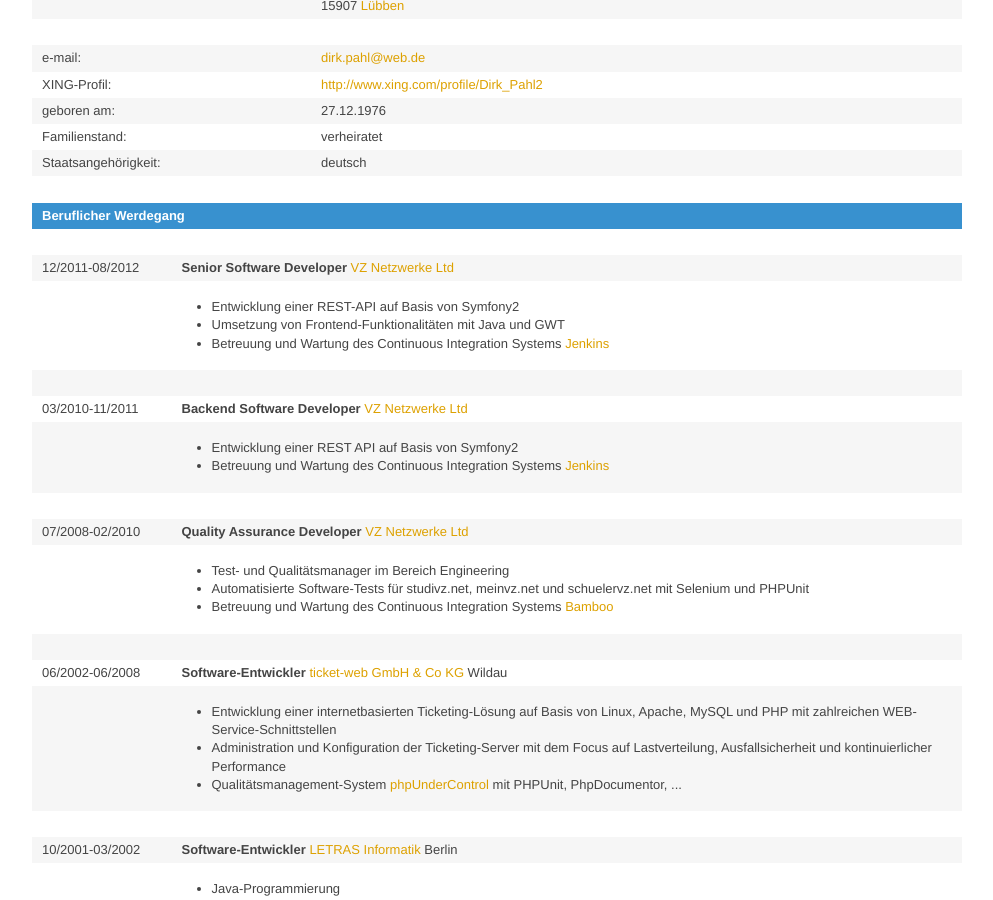
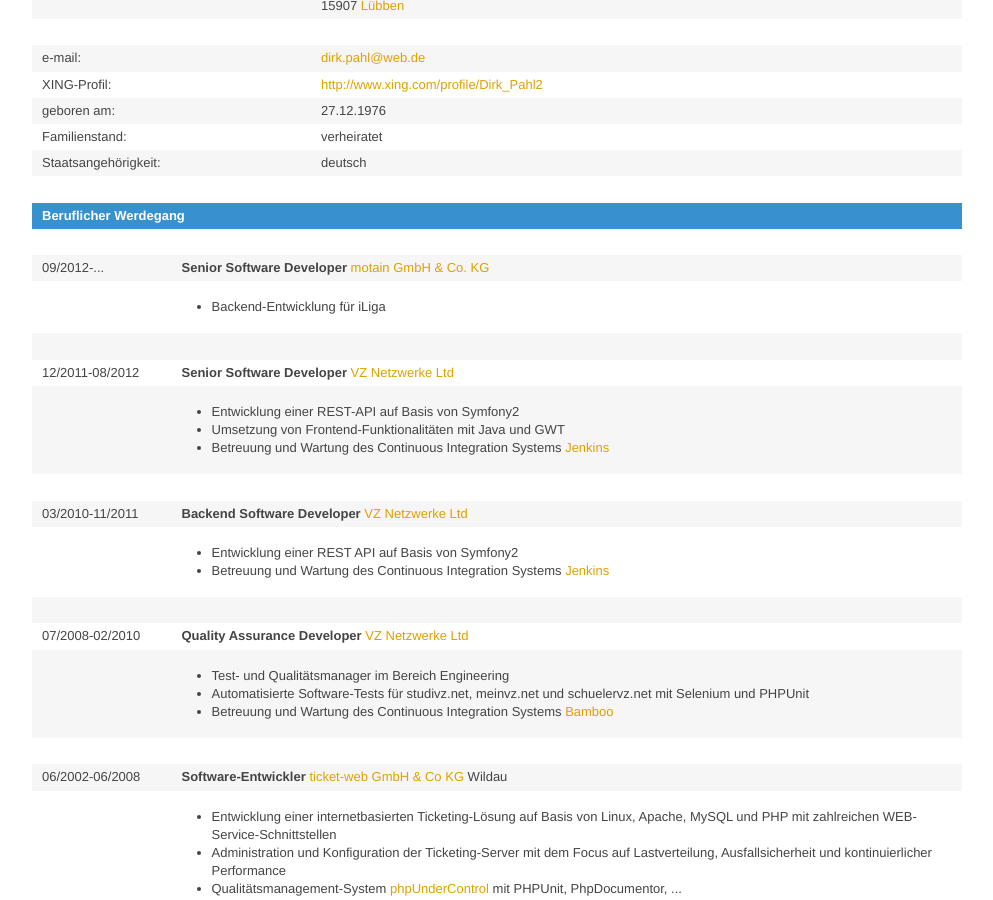
Before and after one commit to dirkaholic/dirkaholic.github.com, a Jekyll site: the page built from index.html, in a window 1280 px wide and 900 px high, scrolled down 485 px. Shown: the whole window, without its empty margins (158-1151 px from the left). Built offline with Jekyll 4.4.1, drawn with Linux system fonts in a browser that asks for light colours; nearby versions of some CDN libraries; some web fonts are replaced; Markdown is read by kramdown in place of the engine named in the settings.

Commit message:
Add new job at motain

```diff
--- a/index.html
+++ b/index.html
@@ -114,6 +114,22 @@
     </tr>
     </thead>
     <tbody>
+    <tr>
+        <td>&nbsp;</td>
+        <td>&nbsp;</td>
+    </tr>
+    <tr>
+        <td>09/2012-...</td>
+        <td><b>Senior Software Developer</b> <a href="http://www.motain.de">motain GmbH & Co. KG </a></td>
+    </tr>
+    <tr>
+        <td>&nbsp;</td>
+        <td>
+            <ul>
+                <li>Backend-Entwicklung für iLiga</li>
+            </ul>
+        </td>
+    </tr>
     <tr>
         <td>&nbsp;</td>
         <td>&nbsp;</td>
```
Also changed, not shown: assets/images/map.png.
